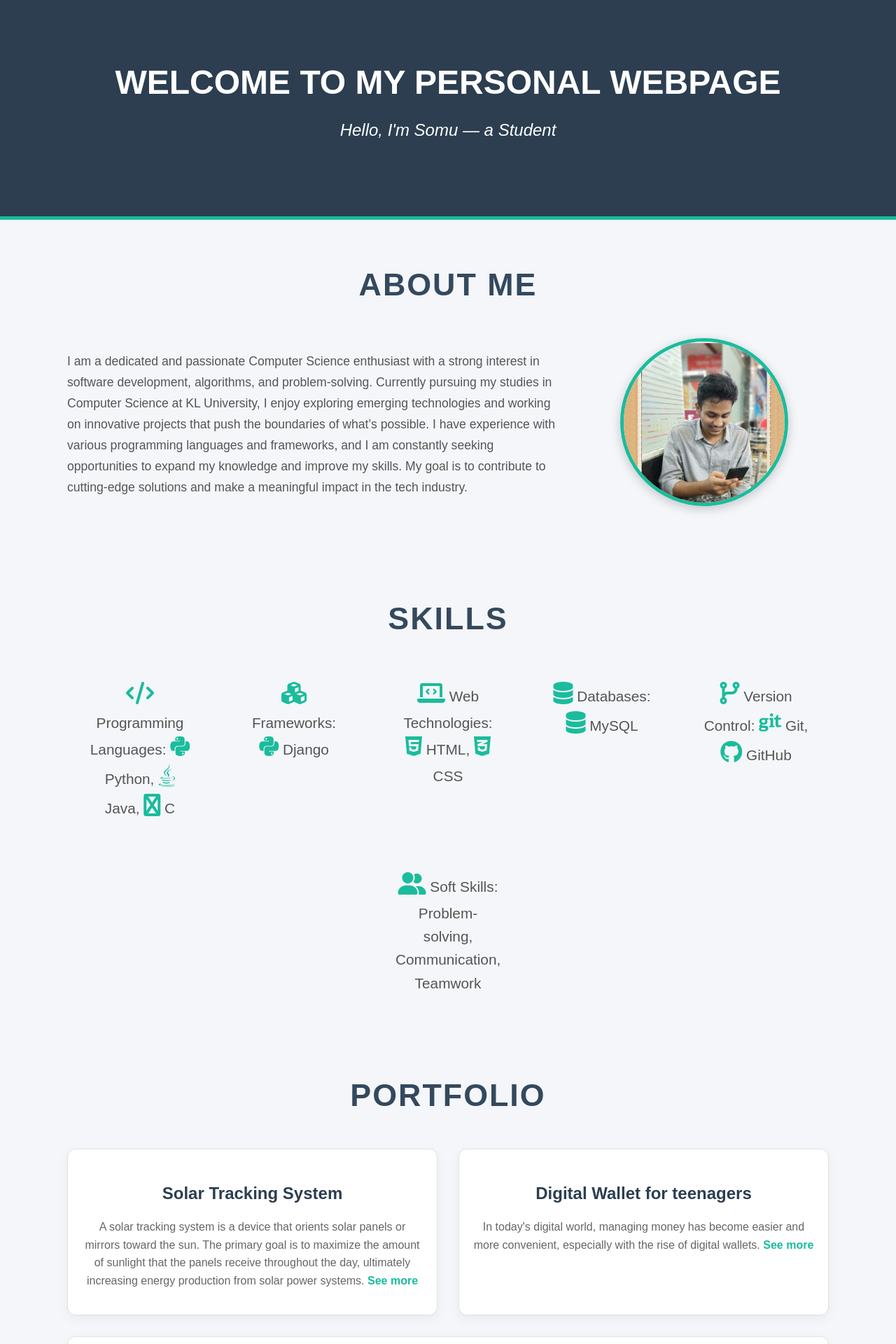
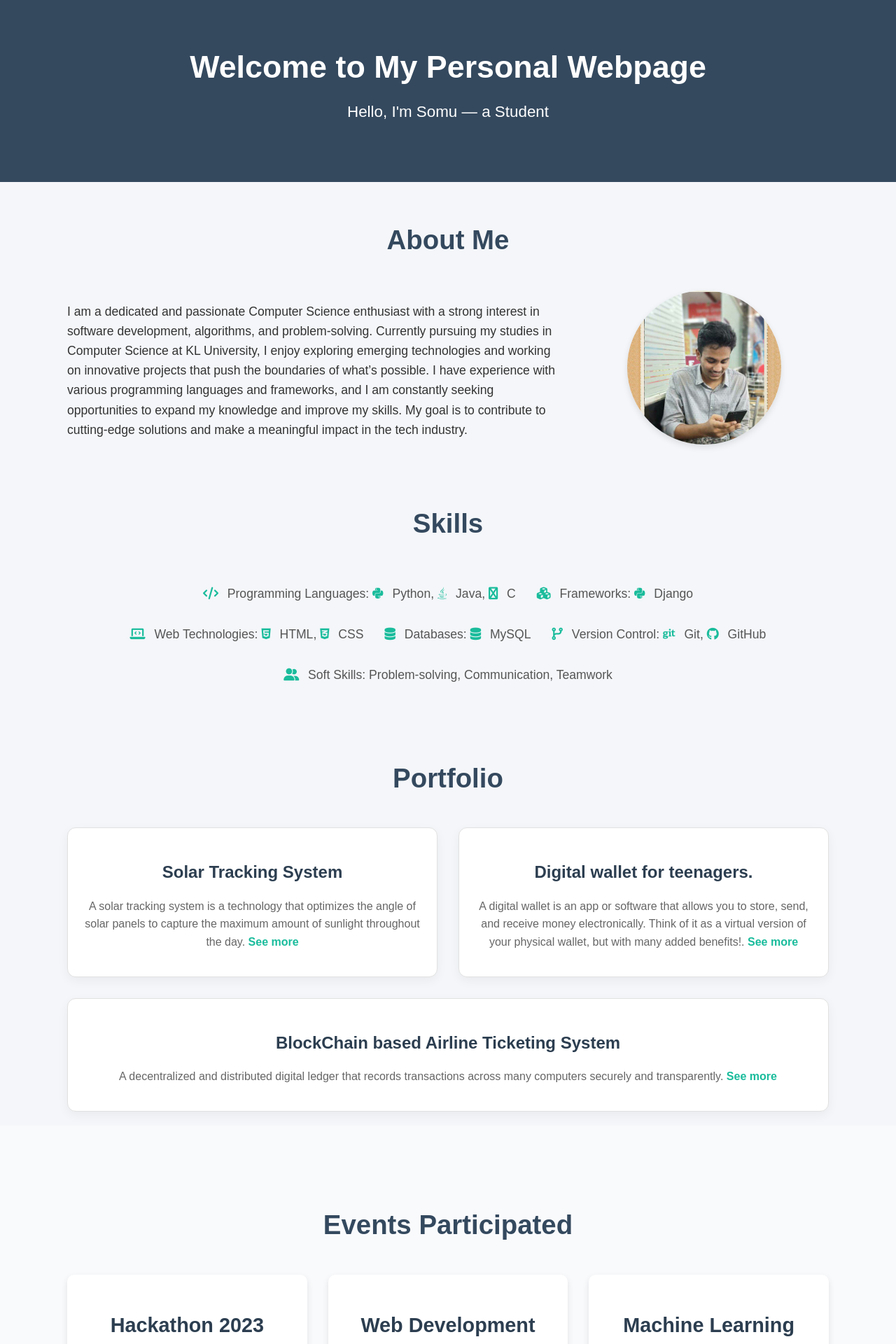
Before and after one commit to somu2323/mypersonalwebsite, a Django app: page / in a window 1280 px wide. Shown: the top 1920 px of the page at 70% size. Run offline with Django 5.2, Linux system fonts and the light colour scheme.

Commit message:
Intial commit

```diff
--- a/personal/static/styles.css
+++ b/personal/static/styles.css
@@ -6,7 +6,6 @@ body {
     background-color: #f4f6f9;
     color: #333;
     line-height: 1.6;
-    font-size: 16px;
 }
 
 .container {
@@ -18,35 +17,30 @@ body {
 
 /* Header */
 header {
-    background-color: #2c3e50;
+    background-color: #34495e;
     color: white;
-    padding: 60px 0;
+    padding: 40px 0;
     text-align: center;
-    border-bottom: 5px solid #1abc9c;
 }
 
 header h1 {
     margin: 0;
-    font-size: 3rem;
+    font-size: 2.8rem;
     font-weight: bold;
-    text-transform: uppercase;
 }
 
 header p {
-    font-size: 1.5rem;
+    font-size: 1.4rem;
     margin-top: 10px;
-    font-style: italic;
 }
 
 /* Section Titles */
 section h2 {
     text-align: center;
-    font-size: 2.8rem;
+    font-size: 2.4rem;
     margin-bottom: 40px;
     color: #34495e;
     font-weight: bold;
-    text-transform: uppercase;
-    letter-spacing: 2px;
 }
 
 /* About Me Section */
@@ -55,14 +49,11 @@ section h2 {
     justify-content: space-between;
     align-items: center;
     gap: 20px;
-    margin-bottom: 40px;
 }
 
 .about-text {
     flex: 2;
     font-size: 1.1rem;
-    line-height: 1.7;
-    color: #555;
 }
 
 .about-image {
@@ -71,12 +62,11 @@ section h2 {
 }
 
 .about-image img {
-    width: 230px;
-    height: 230px;
+    width: 220px;
+    height: 220px;
     border-radius: 50%;
     object-fit: cover;
-    box-shadow: 0 4px 15px rgba(0, 0, 0, 0.2);
-    border: 5px solid #1abc9c;
+    box-shadow: 0 4px 10px rgba(0, 0, 0, 0.1);
 }
 
 /* Skills Section */
@@ -86,21 +76,17 @@ section h2 {
     display: flex;
     flex-wrap: wrap;
     justify-content: center;
-    gap: 40px;
 }
 
 #skills ul li {
     margin: 15px;
-    font-size: 1.3rem;
+    font-size: 1.1rem;
     color: #555;
-    text-align: center;
-    width: 150px;
 }
 
 #skills ul li i {
     color: #1abc9c;
-    margin-bottom: 10px;
-    font-size: 2rem;
+    margin-right: 8px;
 }
 
 /* Portfolio Section */
@@ -109,7 +95,6 @@ section h2 {
     flex-wrap: wrap;
     justify-content: space-around;
     gap: 30px;
-    margin-bottom: 40px;
 }
 
 .project-box {
@@ -124,7 +109,7 @@ section h2 {
 }
 
 .project-box:hover {
-    transform: translateY(-10px);
+    transform: translateY(-5px);
     box-shadow: 0 8px 20px rgba(0, 0, 0, 0.1);
 }
 
@@ -132,7 +117,6 @@ section h2 {
     color: #2c3e50;
     margin-bottom: 10px;
     font-size: 1.5rem;
-    font-weight: bold;
 }
 
 .project-box p {
@@ -198,12 +182,12 @@ section h2 {
     list-style-type: none;
     padding: 0;
     text-align: center;
-    font-size: 1.2rem;
-    color: #555;
 }
 
 #education ul li {
     margin-bottom: 10px;
+    font-size: 1.1rem;
+    color: #555;
 }
 
 /* Social Links Section */
@@ -214,26 +198,24 @@ section h2 {
 }
 
 .social-links a {
-    font-size: 2rem;
+    font-size: 1.5rem;
     color: #1abc9c;
     text-decoration: none;
 }
 
 .social-links a:hover {
-    color: #2c3e50;
+    text-decoration: underline;
 }
 
 /* Contact Section */
 #contact {
     padding: 40px 0;
     text-align: center;
-    background-color: #34495e;
-    color: white;
 }
 
 /* Footer */
 footer {
-    background-color: #2c3e50;
+    background-color: #34495e;
     color: white;
     text-align: center;
     padding: 20px 0;
--- a/personal/templates/home.html
+++ b/personal/templates/home.html
@@ -53,15 +53,15 @@
             <div class="projects">
                 <div class="project-box">
                     <h3>Solar Tracking System</h3>
-                    <p>A solar tracking system is a device that orients solar panels or mirrors toward the sun. The primary goal is to maximize the amount of sunlight that the panels receive throughout the day, ultimately increasing energy production from solar power systems. <a href="https://yourproject1link.com" target="_blank">See more</a></p>
+                    <p>A solar tracking system is a technology that optimizes the angle of solar panels to capture the maximum amount of sunlight throughout the day. <a href="https://yourproject1link.com" target="_blank">See more</a></p>
                 </div>
                 <div class="project-box">
-                    <h3>Digital Wallet for teenagers</h3>
-                    <p>In today's digital world, managing money has become easier and more convenient, especially with the rise of digital wallets. <a href="https://yourproject2link.com" target="_blank">See more</a></p>
+                    <h3>Digital wallet for teenagers.</h3>
+                    <p>A digital wallet is an app or software that allows you to store, send, and receive money electronically. Think of it as a virtual version of your physical wallet, but with many added benefits!. <a href="https://yourproject2link.com" target="_blank">See more</a></p>
                 </div>
                 <div class="project-box">
-                    <h3>Blockchain based Ticket Booking System</h3>
-                    <p>A blockchain-based ticket booking system leverages the decentralized and secure nature of blockchain technology to enhance the process of buying and selling tickets for events, such as concerts, festivals, or sports . <a href="https://yourproject3link.com" target="_blank">See more</a></p>
+                    <h3>BlockChain based Airline Ticketing System</h3>
+                    <p>A decentralized and distributed digital ledger that records transactions across many computers securely and transparently. <a href="https://yourproject3link.com" target="_blank">See more</a></p>
                 </div>
             </div>
         </div>
@@ -74,18 +74,18 @@
             <div class="events-grid">
                 <div class="event-card">
                     <h3>Hackathon 2023</h3>
-                    <p>Participated in a 24-hour coding marathon where my team developed an Blockchain based Airline Ticket Booking System.</p>
-                    <span>Date: October 2024</span>
+                    <p>Participated in a 48-hour coding marathon where my team developed an AI-powered solution for real-time traffic management.</p>
+                    <span>Date: July 2023</span>
                 </div>
                 <div class="event-card">
                     <h3>Web Development Workshop</h3>
                     <p>Attended a 3-day workshop focusing on front-end web development, mastering HTML, CSS, and JavaScript for responsive design.</p>
-                    <span>Date: March 2024</span>
+                    <span>Date: March 2023</span>
                 </div>
                 <div class="event-card">
                     <h3>Machine Learning Seminar</h3>
                     <p>Gained insights into the latest trends in machine learning and deep learning techniques from industry experts.</p>
-                    <span>Date: October 2024</span>
+                    <span>Date: October 2022</span>
                 </div>
             </div>
         </div>
```
